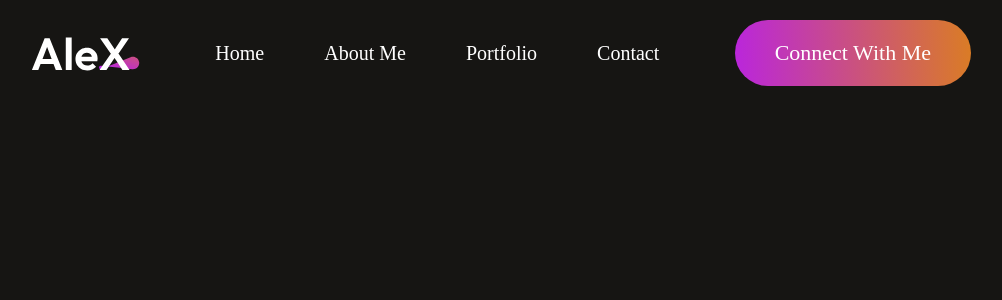
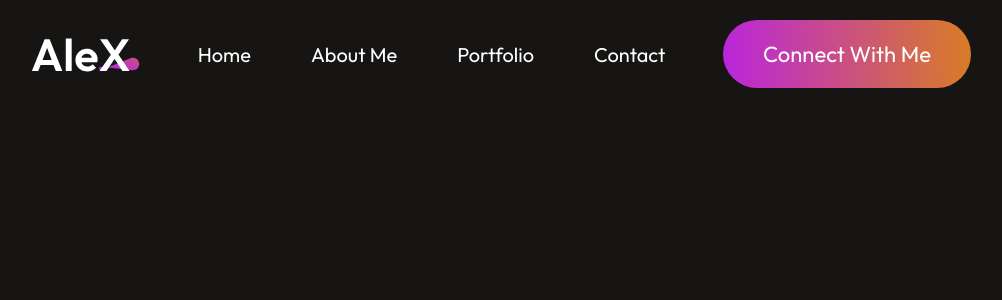
Before and after one commit to hellokristinafaye/portfolio-react, a React (Vite) app: page / in a window 1280 px wide. Shown: the top 300 px of the page, without its empty margins (139-1141 px from the left). Built offline with nearby package versions, Linux system fonts and the light colour scheme.

Commit message:
Google Font imported

```diff
--- a/index.html
+++ b/index.html
@@ -1,13 +1,21 @@
 <!doctype html>
 <html lang="en">
+
 <head>
   <meta charset="UTF-8" />
   <link rel="icon" type="image/svg+xml" href="/public/code-solid.svg" />
   <meta name="viewport" content="width=device-width, initial-scale=1.0" />
   <title>Kristina Glinoga | FullStack Web Developer</title>
+  <!-- Google Font CDN for Outfit Font Start -->
+  <link rel="preconnect" href="https://fonts.googleapis.com">
+  <link rel="preconnect" href="https://fonts.gstatic.com" crossorigin>
+  <link href="https://fonts.googleapis.com/css2?family=Outfit:wght@100..900&display=swap" rel="stylesheet">
+  <!-- Google Font CDN for Outfit Font End -->
 </head>
+
 <body>
   <div id="root"></div>
   <script type="module" src="/src/main.jsx"></script>
 </body>
+
 </html>
--- a/src/index.css
+++ b/src/index.css
@@ -7,6 +7,7 @@
     --purple-color: #B923E1;
 }
 body {
+    font-family: "Outfit", sans-serif;
     height: 100vh;
     background: var(--background-color);
     color: var(--white-color);
```
Lines whose indentation alone changed are shown as unchanged.
